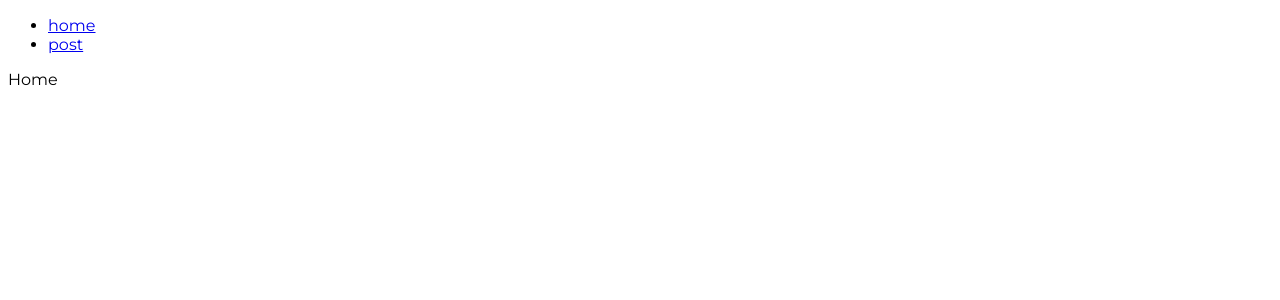
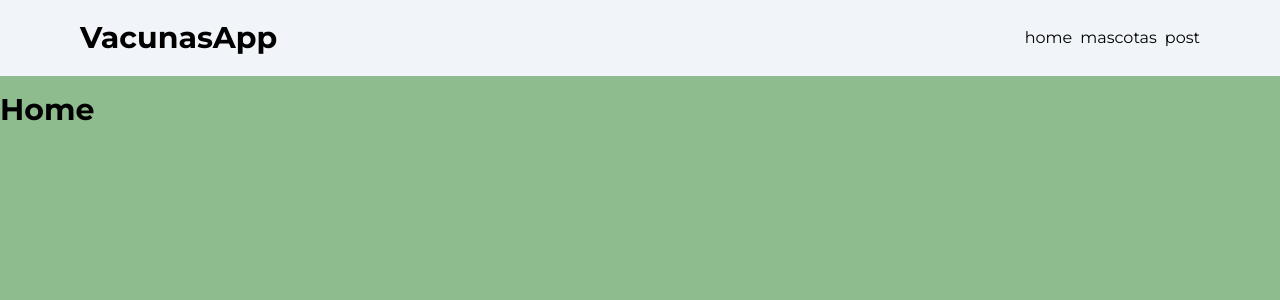
Before and after one commit to iLuisOlivares/vacunas-app, a Next.js app: page / in a window 1280 px wide. Shown: the top 300 px of the page. Built offline with nearby package versions, Linux system fonts and the light colour scheme.

Commit message:
✅ Agregar seccion de mascotas

```diff
--- /dev/null
+++ b/app/global.css
@@ -0,0 +1,8 @@
+@tailwind base;
+@tailwind components;
+@tailwind utilities;
+
+
+body{
+    background-color: #8fbc8f;
+}
--- a/app/layout.js
+++ b/app/layout.js
@@ -1,6 +1,6 @@
 import { Montserrat } from "next/font/google";
-import Link from "next/link";
-
+import './global.css'
+import Navbar from "@/components/Navbar";
 
 export const metadata = {
   title: 'VacunasApp',
@@ -19,16 +19,11 @@ export default function RootLayout({ children }) {
     <html lang="en">
 
       <body className={monserrat.className}>
-        <ul>
-          <li>
-            <Link href="/">home</Link>
-          </li>
-          <li>
-            <Link href="/fetch">post</Link>
-          </li>
-        </ul>
-
-        {children}</body>
+        <Navbar></Navbar>
+        <div className="container mx-auto h-screen">
+          {children}
+        </div>
+      </body>
     </html>
   )
 }
--- /dev/null
+++ b/app/mascotas/page.jsx
@@ -0,0 +1,25 @@
+import MascotaCard from "@/components/MascotaCard";
+
+async function getMascotas(url) {
+    const res = await fetch(url);
+    const data = await res.json();
+    return data;
+
+}
+const MascotasPage = async () => {
+    const url1 = "https://dog.ceo/api/breed/maltese/images"
+    const url2 = "https://dog.ceo/api/breeds/image/random"
+    const data = await getMascotas(url1);
+    return (
+        <div>
+
+            <ul className="bg-slate-50 p-4 sm:px-8 sm:pt-6 sm:pb-8 lg:p-4 xl:px-8 xl:pt-6 xl:pb-8 grid grid-cols-1 sm:grid-cols-1 lg:grid-cols-2 xl:grid-cols-2 gap-4 text-sm leading-6">
+                {data.message.map((mascota, index) => (<MascotaCard key={index} nombre="Lucas" raza="maltese" img={mascota} />))
+                }
+
+            </ul>
+        </div >
+    )
+}
+
+export default MascotasPage
--- a/app/page.jsx
+++ b/app/page.jsx
@@ -1,7 +1,7 @@
 
 const Home = () => {
     return (
-        <div>Home</div>
+        <div className="text-3xl font-bold">Home</div>
     )
 }
 
--- /dev/null
+++ b/components/MascotaCard.jsx
@@ -0,0 +1,17 @@
+import Link from 'next/link'
+import React from 'react'
+
+const MascotaCard = ({ nombre, raza, img }) => {
+    return (
+        <li className='flex bg-amber-100  h-50 p-5 items-center gap-10 content-between justify-around'>
+            <div >
+                <h1 className='text-xl'> {nombre}</h1>
+                <p className='text-sm pb-4 text-slate-700'>{raza}</p>
+                <Link href={"/"} className='text-sm pt-5 text-emerald-600 underline decoration-1'>vacunas</Link>
+            </div>
+            <img className='w-40 h-40 ring-2 ring-green-200 object-cover rounded-full' src={img} alt="mascota" />
+        </li>
+    )
+}
+
+export default MascotaCard
--- /dev/null
+++ b/components/Navbar.jsx
@@ -0,0 +1,29 @@
+import Link from "next/link"
+
+const Navbar = () => {
+    return (
+
+        <>
+            <nav className="bg-slate-100 py-5 px-20 items-center flex justify-between mb-4 ">
+                <Link href={"/"} > <h1 className="text-3xl font-bold">VacunasApp</h1 > </Link>
+                <ul className="flex gap-2">
+                    <li>
+                        <Link href="/">home</Link>
+                    </li>
+                    <li>
+                        <Link href="/mascotas">mascotas</Link>
+                    </li>
+                    <li>
+                        <Link href="/fetch">post</Link>
+                    </li>
+                </ul>
+            </nav >
+
+
+        </>
+
+
+    )
+}
+
+export default Navbar
--- a/tailwind.config.js
+++ b/tailwind.config.js
@@ -12,6 +12,19 @@ module.exports = {
         'gradient-conic':
           'conic-gradient(from 180deg at 50% 50%, var(--tw-gradient-stops))',
       },
+      darkseagreen: {
+        // aumenta la oscuridad del color
+        50: '#8fbc8f',
+        100: '#7cc37c',
+        200: '#6aaf6a',
+        300: '#589b58',
+        400: '#467746',
+        500: '#336633',
+        600: '#214321',
+        700: '#102f10',
+        800: '#001b00',
+        900: '#000700',
+      },
     },
   },
   plugins: [],
```
